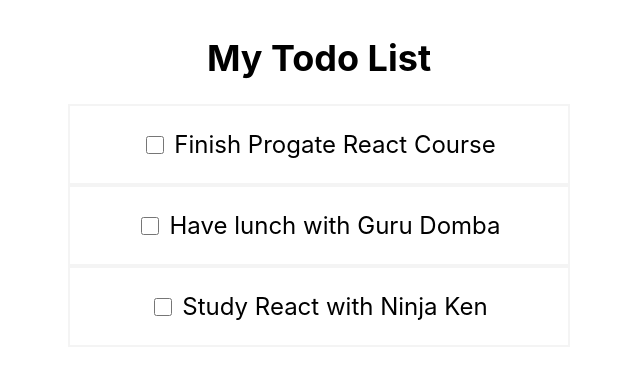
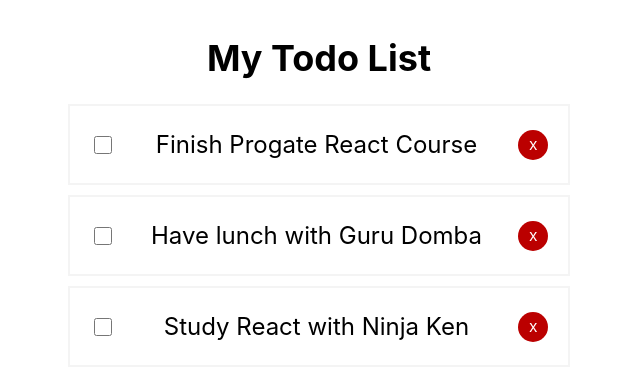
Before and after one commit to fakhrimuh/progate-ToDoApp, a React (Create React App) app: page / in a window 1280 px wide. Shown: the top 380 px of the page, without its empty margins (321-961 px from the left). Built offline with nearby package versions, Linux system fonts and the light colour scheme.

Commit message:
develop_delete_todo_feature

```diff
--- a/src/App.jsx
+++ b/src/App.jsx
@@ -1,4 +1,3 @@
-import "./App.css";
 import Todos from "./components/Todos";
 import React, { useState } from "react";
 
@@ -21,6 +20,7 @@
     },
   ]);
 
+  // Fungsi untuk toggle status completed dari todo
   const toggleCompleted = (todoId) => {
     const updatedTodos = todos.map((todo) => {
       if (todo.id === todoId) {
@@ -31,11 +31,21 @@
     setTodos(updatedTodos);
   };
 
+  // Fungsi untuk menghapus todo berdasarkan id
+  const deleteTodo = (todoId) => {
+    const updatedTodos = todos.filter((todo) => todo.id !== todoId);
+    setTodos(updatedTodos);
+  };
+
   return (
     <div style={styles.container}>
       <h1 style={styles.title}>My Todo List</h1>
-      {/* Teruskan function toggleCompleted ke component Todos */}
-      <Todos todos={todos} toggleCompleted={toggleCompleted} />
+      {/* Teruskan fungsi deleteTodo ke komponen Todos */}
+      <Todos
+        todos={todos}
+        toggleCompleted={toggleCompleted}
+        deleteTodo={deleteTodo}
+      />
     </div>
   );
 }
--- a/src/components/TodoItem.jsx
+++ b/src/components/TodoItem.jsx
@@ -1,12 +1,10 @@
 import React from "react";
 
-const TodoItem = ({ todo, toggleCompleted }) => {
+const TodoItem = ({ todo, toggleCompleted, deleteTodo }) => {
   const getTodoTitleStyle = () => {
-    if (todo.completed === true) {
-      return { textDecoration: "line-through" };
-    } else {
-      return { textDecoration: "none" };
-    }
+    return todo.completed
+      ? { textDecoration: "line-through" }
+      : { textDecoration: "none" };
   };
 
   return (
@@ -14,10 +12,13 @@
       <input
         type="checkbox"
         style={styles.checkbox}
-        //  Memberikan id dari todo sebagai argument
         onChange={() => toggleCompleted(todo.id)}
+        checked={todo.completed} // memastikan checkbox mengikuti state completed
       />
       <p style={getTodoTitleStyle()}>{todo.title}</p>
+      <button style={styles.button} onClick={() => deleteTodo(todo.id)}>
+        x
+      </button>
     </div>
   );
 };
@@ -26,16 +27,25 @@
   todoItem: {
     border: "2px solid #f4f4f4",
     fontSize: "24px",
-    // Tambahkan styles di bawah ini
     display: "flex",
-    justifyContent: "center",
+    justifyContent: "space-between",
     alignItems: "center",
+    padding: "0 20px",
+    marginBottom: "10px", // memberikan jarak antar item
   },
-  // Tambahkan styles di bawah ini
   checkbox: {
-    marginRight: "10px",
     height: "18px",
     width: "18px",
+  },
+  button: {
+    backgroundColor: "#BB0000",
+    color: "#fff",
+    height: "30px",
+    width: "30px",
+    borderRadius: "100%",
+    border: "none",
+    cursor: "pointer",
+    fontSize: "16px",
   },
 };
 
--- a/src/components/Todos.jsx
+++ b/src/components/Todos.jsx
@@ -1,7 +1,7 @@
 import React from "react";
 import TodoItem from "./TodoItem";
 
-const Todos = ({ todos, toggleCompleted }) => {
+const Todos = ({ todos, toggleCompleted, deleteTodo }) => {
   return (
     <div style={styles.container}>
       {todos.map((todo) => {
@@ -9,8 +9,8 @@
           <TodoItem
             key={todo.id}
             todo={todo}
-            // Teruskan function toggleCompleted ke component TodoItem
             toggleCompleted={toggleCompleted}
+            deleteTodo={deleteTodo} // Passing deleteTodo to TodoItem
           />
         );
       })}
```
